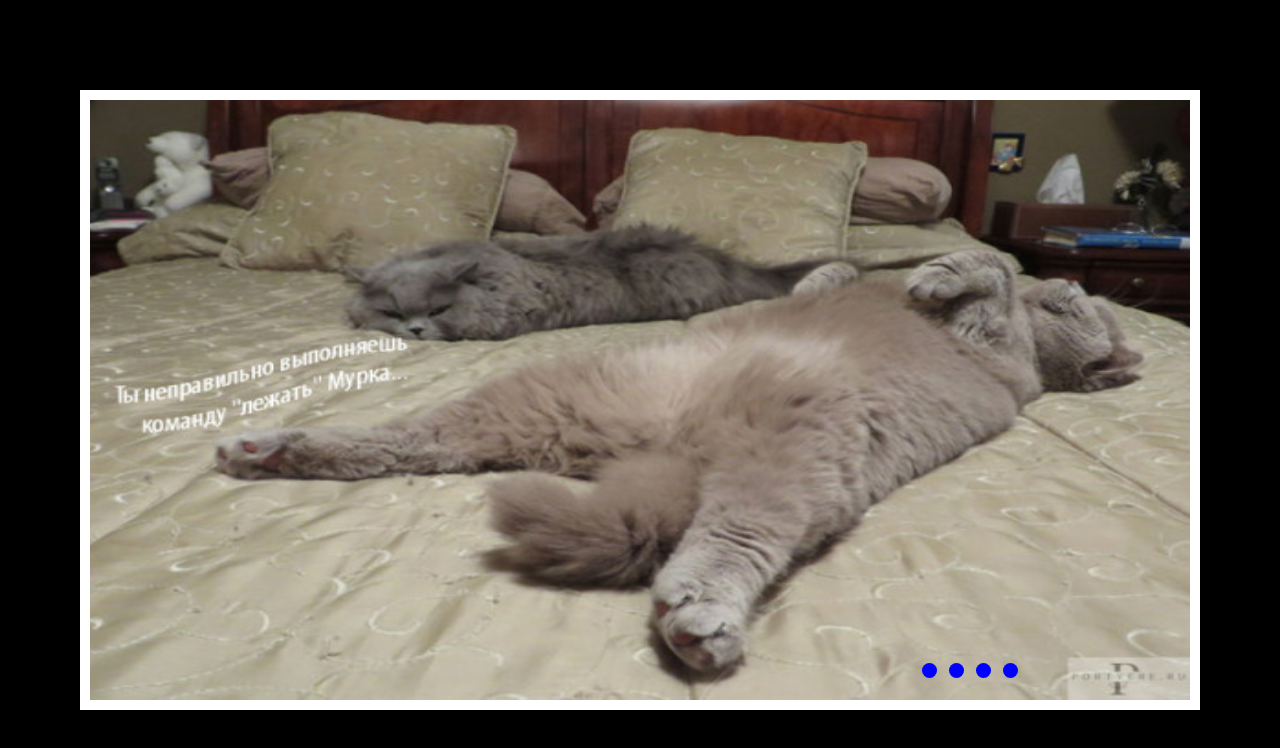
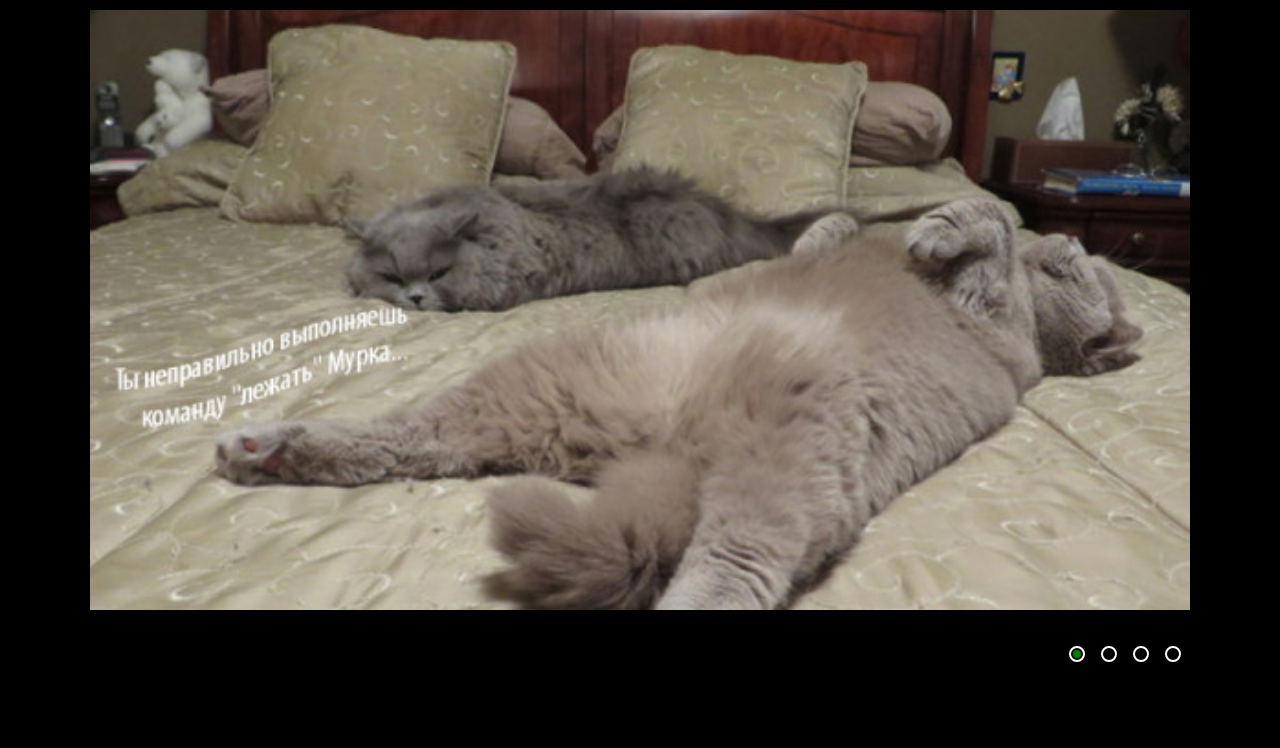
Before and after one commit to ajnausupova/cssMemeSlider, a plain HTML site: page index.html in a window 1280 px wide. Drawn offline with Linux system fonts and the light colour scheme.

Commit message:
init: start cssMemeSlider-task (Fri, Sep 13, 2024 04:06:08 PM)

```diff
--- a/index.html
+++ b/index.html
@@ -1,30 +1,29 @@
 <!DOCTYPE html>
 <html lang="en">
   <head>
-  <meta charset="UTF-8">
+    <meta charset="UTF-8" >
     <meta name="viewport" content="width=device-width, initial-scale=1.0">
     <title>cssMemeSlider</title>
     <link rel="stylesheet" href="style.css">
     <link rel="stylesheet" href="slider.css">
   </head>
   <body>
-  <div class="slider midle">
-    <div class="slides">
-<input type="radio" name="r" id="r1" checked>
-<input type="radio" name="r" id="r2">
-<input type="radio" name="r" id="r3">
-<input type="radio" name="r" id="r4">
-
-<div class="slide"><img src="/cssMemeSlider/img/divan.jpg" alt=""></div>
-<div class="slide"><img src="/cssMemeSlider/img/doctor.jpg" alt=""></div>
-<div class="slide"><img src="/cssMemeSlider/img/coloboc.jpg" alt=""></div>
-<div class="slide"><img src="/cssMemeSlider/img/приколы.jpeg" alt=""></div>
+    <div class="wrap">
+        <input type="radio" name="slides" id="point1" checked>
+        <input type="radio" name="slides" id="point2">
+        <input type="radio" name="slides" id="point3">
+        <input type="radio" name="slides" id="point4">
+        <div class="slider">
+        <div class="slides img1"></div>
+        <div class="slides img2"></div>
+        <div class="slides img3"></div>
+        <div class="slides img4"></div>
         </div>
-    <div class="navigation">
-      <label for="r1" class="bar"></label>
-      <label for="r2" class="bar"></label>
-      <label for="r3" class="bar"></label>
-      <label for="r4" class="bar"></label>
+      <div class="control">
+        <label for="point1"></label>
+        <label for="point2"></label>
+        <label for="point3"></label>
+        <label for="point4"></label>
       </div>
     </div>
   </body>
--- a/style.css
+++ b/style.css
@@ -1,72 +1,91 @@
-* {
-  margin: 0;
-  padding: 0;
-}
-
 body {
   background-color: black;
 }
 
+
+.wrap {
+  height: 600px;
+  margin: 10px auto 0;
+  position: relative;
+  width: 1100px;
+}
+.wrap > input {
+  display: none;
+}
 .slider {
-  width: 1100px;
-  height: 600px;
+  background-color: #333;
+  height: inherit;
   overflow: hidden;
-  border: 10px solid #fff;
+  position: relative;
+  width: inherit;
+}
+.slides {
+  height: inherit;
+  opacity: 0;
+  position: absolute;
+  width: inherit;
+  z-index: 0;
+  transition: all .4s;
 }
 
-.midle {
-  position: absolute;
-  top: 50%;
-  left: 50%;
-  transform: translate(-50%, -50%);
+.img1 { background-image: url(/cssMemeSlider/img/divan.jpg);}
+.img2 { background-image: url(/cssMemeSlider/img/doctor.jpg);}
+.img3 { background-image: url(/cssMemeSlider/img/nasha.jpg);}
+.img4 { background-image: url(/cssMemeSlider/img/muser.jpg);}
+
+.img1 {
+  background-size: 100%;
 }
-.navigation {
-  position: absolute;
-  bottom: 16px;
-  left: 80%;
-  transform: translateX(-50%);
-  display: flex;
+.img2 {
+  background-size: 100%;
 }
-.bar {
-  height: 15px;
-  width: 15px;
-  margin: 6px;
-  cursor: pointer;
-  background-color: blue;
-  border-radius: 100%;
-  transition: all .4s ease;
+.img3 {
+  background-size: 100%;
 }
-.bar:hover {
-  background-color: #fff;
-  transform: scale(1.1);
-}
-input[name="r"] {
-  position: absolute;
-  visibility: hidden;
-}
-.slides {
-  width: 400%;
-  height: 100%;
-  display: flex;
+.img4 {
+  background-size: 100%;
 }
 
-.slide img {
-  width: 100%;
-  height: 100%;
+.wrap .control {
+  position: absolute;
+  margin-top: 30px;
+  margin-left: -50px;
+  left: 93%;
 }
-.slide {
-  width: 25%;
-  transition: all .6s ease;
+.wrap label {
+  cursor: pointer;
+  display: inline-block;
+  height: 8px;
+  margin: 10px;
+  position: relative;
+  width: 8px;
+  border-radius: 100%;
 }
-#r1:chesked ~ .s1 {
-  margin-left: 0;
+.wrap label:hover {
+  background-color: darkgreen;
 }
-#r2:chesked ~ .s1 {
-  margin-left: -25%;
+.wrap label:after {
+  border: 2px solid #fff;
+  content: "";
+  display: block;
+  height: 12px;
+  left: -4px;
+  position: absolute;
+  top: -4px;
+  width: 12px;
+  border-radius: 100%;
 }
-#r3:chesked ~ .s1 {
-  margin-left: -50%;
+
+#point1:checked ~ .control label:nth-of-type(1),
+#point2:checked ~ .control label:nth-of-type(2),
+#point3:checked ~ .control label:nth-of-type(3),
+#point4:checked ~ .control label:nth-of-type(4) {
+  background: green;
 }
-#r4:chesked ~ .s1 {
-  margin-left: -75%;
+#point1:checked ~ .slider > .img1,
+#point2:checked ~ .slider > .img2,
+#point3:checked ~ .slider > .img3,
+#point4:checked ~ .slider > .img4 {
+  opacity: 1;
+  z-index: 1;
 }
```
Lines whose indentation alone changed are shown as unchanged.
